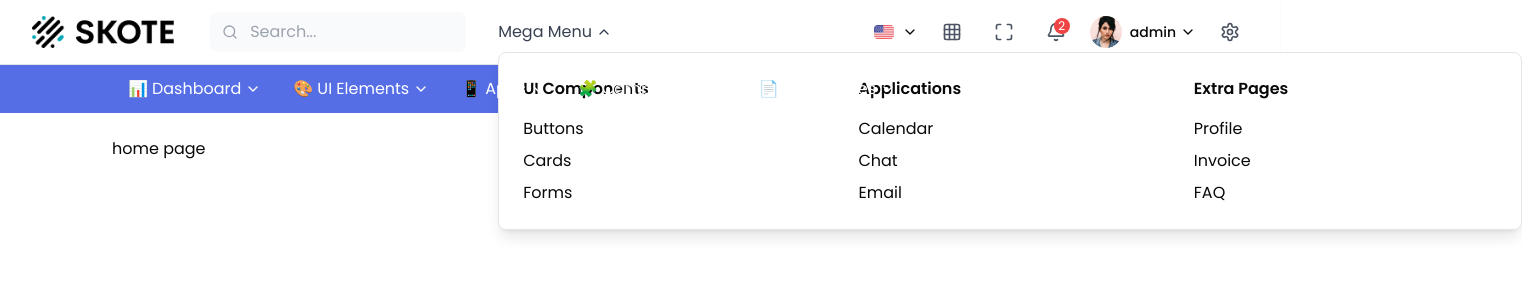
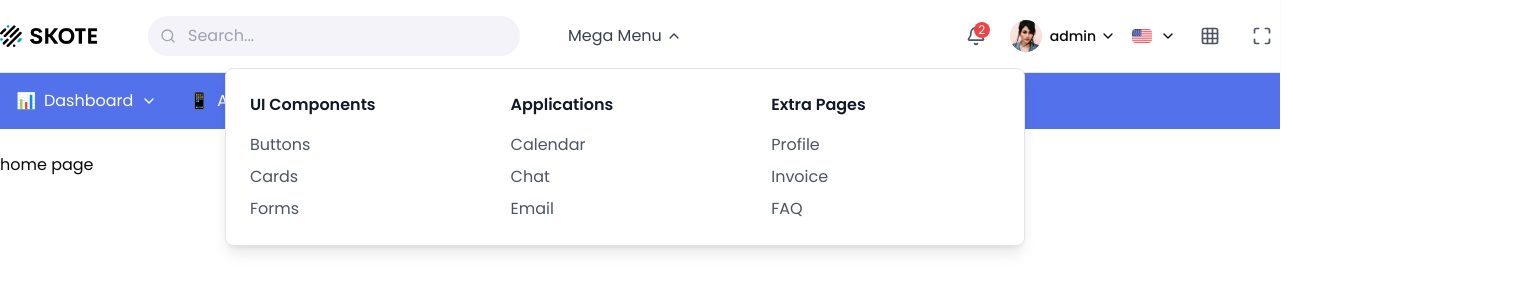
Before and after one commit to PushkarMandark/dashboard, a Next.js app: page / in a window 1280 px wide. Both pictures are taken after a click on the button "Mega Menu". Shown: the top 300 px of the page, 1522 px wide, since content can reach past the window. Built offline with nearby package versions, Linux system fonts and the light colour scheme.

Commit message:
fixed top mega menu layout

```diff
--- a/app/globals.css
+++ b/app/globals.css
@@ -5,13 +5,8 @@
 @tailwind utilities;
 
 @layer components {
-  .container-custom {
-    @apply w-full px-4 mx-auto;
-
-    @media (min-width: 1200px) {
-      width: 85%;
-      max-width: 85%;
-    }
+  .bg-primary-dark {
+    @apply bg-primary/90;
   }
 }
 
--- a/app/layout.js
+++ b/app/layout.js
@@ -21,7 +21,10 @@ export default function RootLayout({ children }) {
             <Header />
             <SubHeader />
           </div>
-          {children}
+          <main className="container mx-auto">
+
+            {children}
+          </main>
         </Provider>
       </body>
     </html>
--- a/components/Header.jsx
+++ b/components/Header.jsx
@@ -4,7 +4,6 @@ import Image from "next/image";
 import Link from "next/link";
 import {
   Bell,
-  Settings,
   ChevronDown,
   Search,
   Maximize,
@@ -79,22 +78,10 @@ export default function Header() {
   ];
 
   return (
-    <header className="px-4 w-full bg-white border-b shadow-sm">
-      <div className="container mx-auto px-4">
-        <div className="flex items-center justify-between py-3">
+    <header className="container mx-auto z-50 w-full bg-white border-b shadow-sm">
+      <div className="flex items-center justify-between ">
         {/* Left Section */}
-          <div className="flex items-center gap-4 lg:gap-8">
-            {/* Logo */}
-            <Link href="/" className="text-xl font-bold flex items-center">
-              <Image
-                src="/images/logo.png"
-                alt="Skote"
-                width={120}
-                height={40}
-                className="h-8 w-auto"
-              />
-            </Link>
-
+        <div className="flex items-center gap-4">
           {/* Mobile Menu Button */}
           <button
             className="lg:hidden p-2 hover:bg-gray-100 rounded-lg"
@@ -103,22 +90,31 @@ export default function Header() {
             {mobileMenu ? <X /> : <Menu />}
           </button>
 
-            {/* Desktop Navigation */}
-            <div className="hidden lg:flex items-center gap-8">
-              {/* Search Bar */}
-              <div className="relative">
+          {/* Logo */}
+          <Link href="/" className="flex items-center py-4">
+            <Image
+              src="/images/logo.png"
+              alt="Skote"
+              width={100}
+              height={30}
+              className=""
+            />
+          </Link>
+
+          {/* Desktop Search Bar */}
+          <div className="hidden lg:block relative ml-8 py-4">
             <Search className="absolute left-3 top-1/2 transform -translate-y-1/2 text-gray-400 h-4 w-4" />
             <input
               type="text"
               placeholder="Search..."
-                  className="pl-10 pr-4 py-2 bg-gray-50 rounded-lg w-64 focus:outline-none focus:ring-1 focus:ring-blue-500"
+              className="pl-10 pr-4 py-2 bg-[#f3f3f9] rounded-full min-w-72 focus:outline-none focus:ring-1 focus:ring-primary"
             />
           </div>
 
-              {/* Mega Menu */}
-              <div ref={megaMenuRef} className="relative">
+          {/* Desktop Mega Menu */}
+          <div ref={megaMenuRef} className="hidden lg:block relative ml-8 static">
             <button
-                  className="flex items-center gap-1 text-gray-700 hover:text-gray-900"
+              className="flex items-center gap-1 text-gray-700 hover:text-gray-900 py-4"
               onClick={() => setMegaMenu(!megaMenu)}
             >
               Mega Menu
@@ -126,30 +122,30 @@ export default function Header() {
             </button>
 
             {megaMenu && (
-                  <div className="absolute top-full left-0 mt-2 w-screen max-w-screen-lg bg-white rounded-lg shadow-lg border p-6">
-                    <div className="grid grid-cols-3 gap-8">
+              <div className="absolute left-1/2 transform -translate-x-1/2 top-full mt-1 w-[800px] bg-white rounded-lg shadow-lg border p-6 z-50">
+                <div className="grid grid-cols-1 md:grid-cols-3 gap-8">
                   <div>
-                        <h3 className="font-semibold mb-4">UI Components</h3>
+                    <h3 className="font-semibold mb-4 text-gray-900">UI Components</h3>
                     <ul className="space-y-2">
-                          <li><Link href="/components/buttons" className="hover:text-blue-600">Buttons</Link></li>
-                          <li><Link href="/components/cards" className="hover:text-blue-600">Cards</Link></li>
-                          <li><Link href="/components/forms" className="hover:text-blue-600">Forms</Link></li>
+                      <li><Link href="/components/buttons" className="text-gray-600 hover:text-primary block">Buttons</Link></li>
+                      <li><Link href="/components/cards" className="text-gray-600 hover:text-primary block">Cards</Link></li>
+                      <li><Link href="/components/forms" className="text-gray-600 hover:text-primary block">Forms</Link></li>
                     </ul>
                   </div>
                   <div>
-                        <h3 className="font-semibold mb-4">Applications</h3>
+                    <h3 className="font-semibold mb-4 text-gray-900">Applications</h3>
                     <ul className="space-y-2">
-                          <li><Link href="/apps/calendar" className="hover:text-blue-600">Calendar</Link></li>
-                          <li><Link href="/apps/chat" className="hover:text-blue-600">Chat</Link></li>
-                          <li><Link href="/apps/email" className="hover:text-blue-600">Email</Link></li>
+                      <li><Link href="/apps/calendar" className="text-gray-600 hover:text-primary block">Calendar</Link></li>
+                      <li><Link href="/apps/chat" className="text-gray-600 hover:text-primary block">Chat</Link></li>
+                      <li><Link href="/apps/email" className="text-gray-600 hover:text-primary block">Email</Link></li>
                     </ul>
                   </div>
                   <div>
-                        <h3 className="font-semibold mb-4">Extra Pages</h3>
+                    <h3 className="font-semibold mb-4 text-gray-900">Extra Pages</h3>
                     <ul className="space-y-2">
-                          <li><Link href="/pages/profile" className="hover:text-blue-600">Profile</Link></li>
-                          <li><Link href="/pages/invoice" className="hover:text-blue-600">Invoice</Link></li>
-                          <li><Link href="/pages/faq" className="hover:text-blue-600">FAQ</Link></li>
+                      <li><Link href="/pages/profile" className="text-gray-600 hover:text-primary block">Profile</Link></li>
+                      <li><Link href="/pages/invoice" className="text-gray-600 hover:text-primary block">Invoice</Link></li>
+                      <li><Link href="/pages/faq" className="text-gray-600 hover:text-primary block">FAQ</Link></li>
                     </ul>
                   </div>
                 </div>
@@ -157,33 +153,12 @@ export default function Header() {
             )}
           </div>
         </div>
-          </div>
 
         {/* Right Section */}
-          <div className="flex items-center gap-2 lg:gap-4">
-            {/* Country Flag */}
-            <button className="hidden lg:flex items-center gap-2">
-              <Image
-                src="/images/us-flag.png"
-                alt="US Flag"
-                width={20}
-                height={15}
-                className="rounded"
-              />
-              <ChevronDown className="h-4 w-4" />
-            </button>
-
-            {/* Grid */}
-            <button className="p-2 hover:bg-gray-100 rounded-full hidden lg:block">
-              <Grid className="h-5 w-5 text-gray-600" />
-            </button>
-
-            {/* Maximize */}
-            <button
-              className="p-2 hover:bg-gray-100 rounded-full hidden lg:block"
-              onClick={toggleFullscreen}
-            >
-              <Maximize className="h-5 w-5 text-gray-600" />
+        <div className="flex items-center gap-1 lg:gap-4">
+          {/* Mobile Search Button */}
+          <button className="lg:hidden p-2 hover:bg-gray-100 rounded-full">
+            <Search className="h-5 w-5 text-gray-600" />
           </button>
 
           {/* Notifications */}
@@ -199,7 +174,7 @@ export default function Header() {
             </button>
 
             {notificationMenu && (
-                <div className="absolute right-0 mt-2 w-80 bg-white rounded-lg shadow-lg border">
+              <div className="absolute right-0 mt-2 w-[280px] lg:w-[320px] bg-white rounded-lg shadow-lg border">
                 <div className="p-4 border-b">
                   <div className="flex items-center justify-between">
                     <h3 className="font-semibold">Notifications</h3>
@@ -236,7 +211,7 @@ export default function Header() {
           {/* User Profile */}
           <div ref={profileMenuRef} className="relative">
             <button
-                className="flex items-center gap-2"
+              className="flex items-center gap-2 p-1 lg:p-0"
               onClick={() => setProfileMenu(!profileMenu)}
             >
               <div className="h-8 w-8 rounded-full bg-gray-200 overflow-hidden">
@@ -255,8 +230,7 @@ export default function Header() {
             </button>
 
             {profileMenu && (
-                <div className="absolute right-0 mt-2 w-48 bg-white rounded-lg shadow-lg border">
-                  <div className="py-1">
+              <div className="absolute right-0 mt-2 w-48 bg-white rounded-lg shadow-lg border py-1">
                 <Link
                   href="/profile"
                   className="flex items-center gap-2 px-4 py-2 text-sm text-gray-700 hover:bg-gray-100"
@@ -291,35 +265,53 @@ export default function Header() {
                   </button>
                 </div>
               </div>
-                </div>
             )}
           </div>
 
-            {/* Settings */}
+          {/* Desktop Only Items */}
+          <div className="hidden lg:flex items-center gap-4">
+            <button className="flex items-center gap-2">
+              <Image
+                src="/images/us-flag.png"
+                alt="US Flag"
+                width={20}
+                height={15}
+                className="rounded"
+              />
+              <ChevronDown className="h-4 w-4" />
+            </button>
+
             <button className="p-2 hover:bg-gray-100 rounded-full">
-              <Settings className="h-5 w-5 text-gray-600" />
+              <Grid className="h-5 w-5 text-gray-600" />
+            </button>
+
+            <button
+              className="p-2 hover:bg-gray-100 rounded-full"
+              onClick={toggleFullscreen}
+            >
+              <Maximize className="h-5 w-5 text-gray-600" />
             </button>
           </div>
         </div>
       </div>
 
-      {/* Mobile Menu */}
+      {/* Mobile Search and Menu */}
       {mobileMenu && (
-        <div className="lg:hidden border-t bg-white w-full px-4">
+        <div className="lg:hidden border-t bg-white">
           <div className="p-4">
             <div className="relative mb-4">
               <Search className="absolute left-3 top-1/2 transform -translate-y-1/2 text-gray-400 h-4 w-4" />
               <input
                 type="text"
                 placeholder="Search..."
-                className="w-full pl-10 pr-4 py-2 bg-gray-50 rounded-lg focus:outline-none focus:ring-1 focus:ring-blue-500"
+                className="w-full pl-10 pr-4 py-2 bg-gray-50 rounded-lg focus:outline-none focus:ring-1 focus:ring-primary"
               />
             </div>
-            <nav className="space-y-4">
-              <Link href="/dashboard" className="block py-2 hover:text-blue-600">Dashboard</Link>
-              <Link href="/apps" className="block py-2 hover:text-blue-600">Apps</Link>
-              <Link href="/components" className="block py-2 hover:text-blue-600">Components</Link>
-              <Link href="/pages" className="block py-2 hover:text-blue-600">Pages</Link>
+            <nav className="space-y-1">
+              <Link href="/dashboard" className="block px-4 py-2 hover:bg-gray-50 rounded-lg">Dashboard</Link>
+              <Link href="/apps" className="block px-4 py-2 hover:bg-gray-50 rounded-lg">Apps</Link>
+              <Link href="/components" className="block px-4 py-2 hover:bg-gray-50 rounded-lg">Components</Link>
+              <Link href="/pages" className="block px-4 py-2 hover:bg-gray-50 rounded-lg">Pages</Link>
             </nav>
           </div>
         </div>
--- a/components/SubHeader.jsx
+++ b/components/SubHeader.jsx
@@ -1,68 +1,194 @@
 "use client";
 import Link from "next/link";
-import { ChevronDown } from "lucide-react";
+import { ChevronDown, ChevronRight } from "lucide-react";
 import { useState } from "react";
 
 export default function SubHeader() {
   const [activeMenu, setActiveMenu] = useState(null);
+  const [activeSubMenu, setActiveSubMenu] = useState(null);
+  const [activeChildMenu, setActiveChildMenu] = useState(null);
+  const [mobileSubMenu, setMobileSubMenu] = useState(false);
+  const [mobileActiveMenus, setMobileActiveMenus] = useState({
+    level1: null,
+    level2: null,
+    level3: null,
+    level4: null,
+  });
 
+  // Desktop menu handlers
+  const handleMenuEnter = (menuId) => {
+    setActiveMenu(menuId);
+  };
+
+  const handleSubMenuEnter = (label) => {
+    setActiveSubMenu(label);
+  };
+
+  const handleChildMenuEnter = (label) => {
+    setActiveChildMenu(label);
+  };
+
+  const handleMenuLeave = () => {
+    setActiveMenu(null);
+    setActiveSubMenu(null);
+    setActiveChildMenu(null);
+  };
+
+  // Updated menu structure with child menus
   const menuItems = [
     {
       id: "dashboard",
       label: "Dashboard",
       icon: "📊",
-      items: ["Default", "Saas", "Crypto", "Blog"],
+      items: [
+        {
+          label: "Analytics",
+          items: [
+            {
+              label: "Overview",
+              children: ["Daily", "Weekly", "Monthly"],
             },
             {
-      id: "ui-elements",
-      label: "UI Elements",
-      icon: "🎨",
-      items: ["Alerts", "Buttons", "Cards", "Carousel", "Dropdowns", "Grid"],
+              label: "Real-time",
+              children: ["Traffic", "Sales", "Users"],
+            },
+            {
+              label: "Historical",
+              children: ["Reports", "Exports", "Archives"],
+            },
+          ],
+        },
+        {
+          label: "E-commerce",
+          items: [
+            {
+              label: "Products",
+              children: ["Catalog", "Inventory", "Categories"],
+            },
+            {
+              label: "Sales",
+              children: ["Orders", "Shipments", "Returns"],
+            },
+          ],
+        },
+      ],
     },
     {
       id: "apps",
       label: "Apps",
       icon: "📱",
-      items: ["Calendar", "Chat", "Email", "Projects", "Tasks"],
+      items: [
+        {
+          label: "Communication",
+          items: [
+            {
+              label: "Email",
+              children: ["Inbox", "Sent", "Drafts"],
             },
             {
-      id: "components",
-      label: "Components",
-      icon: "🧩",
-      items: ["Forms", "Tables", "Charts", "Maps"],
+              label: "Chat",
+              children: ["Direct", "Groups", "Channels"],
+            },
+          ],
         },
         {
-      id: "extra-pages",
-      label: "Extra pages",
-      icon: "📄",
-      items: ["Login", "Register", "Forgot Password", "404 Error"],
+          label: "Project Management",
+          items: [
+            {
+              label: "Tasks",
+              children: ["My Tasks", "Team Tasks", "Calendar"],
+            },
+            {
+              label: "Kanban",
+              children: ["Boards", "Templates", "Archives"],
+            },
+          ],
+        },
+      ],
     },
   ];
 
+  // Updated mobile menu click handler
+  const handleMobileMenuClick = (level, value) => {
+    setMobileActiveMenus(prev => {
+      const newState = { ...prev };
+
+      switch(level) {
+      case "level1":
+        newState.level1 = prev.level1 === value ? null : value;
+        newState.level2 = null;
+        newState.level3 = null;
+        newState.level4 = null;
+        break;
+      case "level2":
+        newState.level2 = prev.level2 === value ? null : value;
+        newState.level3 = null;
+        newState.level4 = null;
+        break;
+      case "level3":
+        newState.level3 = prev.level3 === value ? null : value;
+        newState.level4 = null;
+        break;
+      case "level4":
+        newState.level4 = prev.level4 === value ? null : value;
+        break;
+      }
+      return newState;
+    });
+  };
+
   return (
-    <div className="w-full bg-[#556ee6] text-white">
-      <div className="container-custom">
-        <nav className="flex items-center h-12">
+    <div className="w-full bg-primary text-white">
+      <div className="container mx-auto  ">
+        {/* Desktop Navigation */}
+        <nav className="hidden lg:block">
+          <div className="flex">
             {menuItems.map((menu) => (
               <div
                 key={menu.id}
-              className="relative"
-              onMouseEnter={() => setActiveMenu(menu.id)}
-              onMouseLeave={() => setActiveMenu(null)}
+                className="relative group"
+                onMouseEnter={() => handleMenuEnter(menu.id)}
+                onMouseLeave={handleMenuLeave}
               >
-              <button className="flex items-center gap-1 px-4 h-12 hover:bg-[#4458b8] transition-colors">
+                <button className="flex items-center gap-2 px-4 py-4 hover:bg-primary-dark">
                   <span>{menu.icon}</span>
                   <span>{menu.label}</span>
                   <ChevronDown className="h-4 w-4" />
                 </button>
 
                 {activeMenu === menu.id && (
-                <div className="absolute top-12 left-0 w-48 bg-white shadow-lg rounded-b-lg overflow-hidden z-50">
-                  {menu.items.map((item) => (
+                  <div className="absolute top-full left-0 w-64 bg-white shadow-lg text-gray-800">
+                    {menu.items.map((subMenu) => (
+                      <div
+                        key={subMenu.label}
+                        className="relative"
+                        onMouseEnter={() => handleSubMenuEnter(subMenu.label)}
+                      >
+                        <button className="flex items-center justify-between w-full px-4 py-2 hover:bg-gray-100">
+                          <span>{subMenu.label}</span>
+                          <ChevronRight className="h-4 w-4" />
+                        </button>
+
+                        {activeSubMenu === subMenu.label && (
+                          <div className="absolute top-0 left-full w-64 bg-white shadow-lg">
+                            {subMenu.items.map((childMenu) => (
+                              <div
+                                key={childMenu.label}
+                                className="relative"
+                                onMouseEnter={() => handleChildMenuEnter(childMenu.label)}
+                              >
+                                <button className="flex items-center justify-between w-full px-4 py-2 hover:bg-gray-100">
+                                  <span>{childMenu.label}</span>
+                                  <ChevronRight className="h-4 w-4" />
+                                </button>
+
+                                {activeChildMenu === childMenu.label && (
+                                  <div className="absolute top-0 left-full w-64 bg-white shadow-lg">
+                                    {childMenu.children.map((item) => (
                                       <Link
                                         key={item}
-                      href={`/${menu.id}/${item.toLowerCase().replace(/\s+/g, "-")}`}
-                      className="block px-4 py-2 text-gray-700 hover:bg-gray-100 hover:text-[#556ee6] transition-colors"
+                                        href={`/${menu.id}/${subMenu.label.toLowerCase()}/${childMenu.label.toLowerCase()}/${item.toLowerCase().replace(/\s+/g, "-")}`}
+                                        className="block px-4 py-2 hover:bg-gray-100"
                                       >
                                         {item}
                                       </Link>
@@ -71,6 +197,105 @@ export default function SubHeader() {
                                 )}
                               </div>
                             ))}
+                          </div>
+                        )}
+                      </div>
+                    ))}
+                  </div>
+                )}
+              </div>
+            ))}
+          </div>
+        </nav>
+
+        {/* Updated Mobile Navigation */}
+        <nav className="lg:hidden">
+          <button
+            className="flex items-center justify-between w-full px-4 py-3"
+            onClick={() => setMobileSubMenu(!mobileSubMenu)}
+          >
+            <span>Menu</span>
+            <ChevronDown className={`h-4 w-4 transition-transform ${mobileSubMenu ? "rotate-180" : ""}`} />
+          </button>
+
+          {mobileSubMenu && (
+            <div className="border-t border-primary/20">
+              {menuItems.map((menu) => (
+                <div key={menu.id} className="border-b border-primary/20">
+                  {/* Level 1 */}
+                  <button
+                    className="flex items-center justify-between w-full px-4 py-3"
+                    onClick={() => handleMobileMenuClick("level1", menu.id)}
+                  >
+                    <span className="flex items-center gap-2">
+                      <span>{menu.icon}</span>
+                      <span>{menu.label}</span>
+                    </span>
+                    <ChevronDown className={`h-4 w-4 transition-transform ${mobileActiveMenus.level1 === menu.id ? "rotate-180" : ""}`} />
+                  </button>
+
+                  {mobileActiveMenus.level1 === menu.id && (
+                    <div className="bg-primary/10">
+                      {menu.items.map((subMenu) => (
+                        <div key={subMenu.label}>
+                          {/* Level 2 */}
+                          <button
+                            className="flex items-center justify-between w-full px-6 py-2"
+                            onClick={() => handleMobileMenuClick("level2", subMenu.label)}
+                          >
+                            <span>{subMenu.label}</span>
+                            <ChevronDown className={`h-4 w-4 transition-transform ${mobileActiveMenus.level2 === subMenu.label ? "rotate-180" : ""}`} />
+                          </button>
+
+                          {mobileActiveMenus.level2 === subMenu.label && (
+                            <div className="bg-primary/20">
+                              {subMenu.items.map((childMenu) => (
+                                <div key={childMenu.label}>
+                                  {/* Level 3 */}
+                                  <button
+                                    className="flex items-center justify-between w-full px-8 py-2"
+                                    onClick={() => handleMobileMenuClick("level3", childMenu.label)}
+                                  >
+                                    <span>{childMenu.label}</span>
+                                    <ChevronDown className={`h-4 w-4 transition-transform ${mobileActiveMenus.level3 === childMenu.label ? "rotate-180" : ""}`} />
+                                  </button>
+
+                                  {mobileActiveMenus.level3 === childMenu.label && (
+                                    <div className="bg-primary/30">
+                                      {childMenu.children.map((item) => (
+                                        <div key={item}>
+                                          {/* Level 4 (Final Items) */}
+                                          <button
+                                            className="flex items-center justify-between w-full px-10 py-2"
+                                            onClick={() => handleMobileMenuClick("level4", item)}
+                                          >
+                                            <span>{item}</span>
+                                          </button>
+
+                                          {mobileActiveMenus.level4 === item && (
+                                            <Link
+                                              href={`/${menu.id}/${subMenu.label.toLowerCase()}/${childMenu.label.toLowerCase()}/${item.toLowerCase().replace(/\s+/g, "-")}`}
+                                              className="block px-12 py-2 bg-primary/40 hover:bg-primary/50"
+                                            >
+                                              Go to {item}
+                                            </Link>
+                                          )}
+                                        </div>
+                                      ))}
+                                    </div>
+                                  )}
+                                </div>
+                              ))}
+                            </div>
+                          )}
+                        </div>
+                      ))}
+                    </div>
+                  )}
+                </div>
+              ))}
+            </div>
+          )}
         </nav>
       </div>
     </div>
```
Lines whose indentation alone changed are shown as unchanged.
